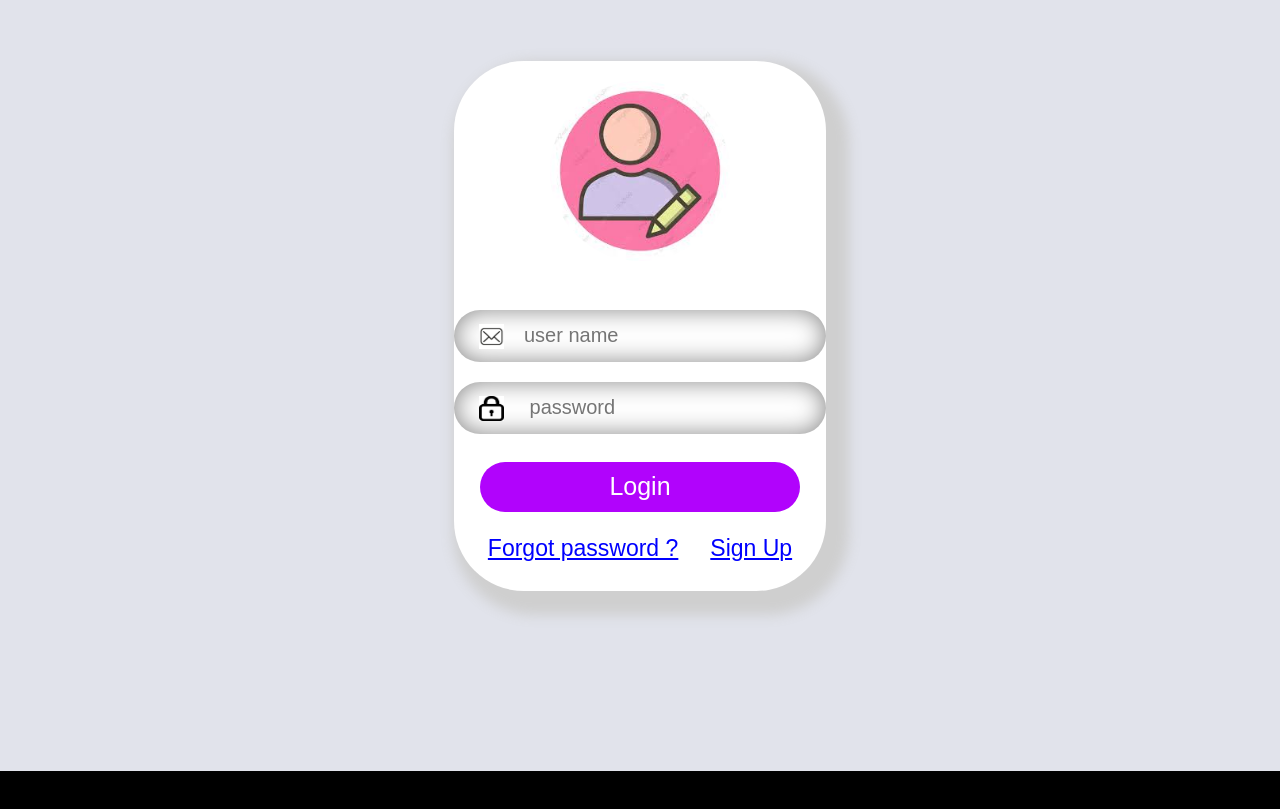
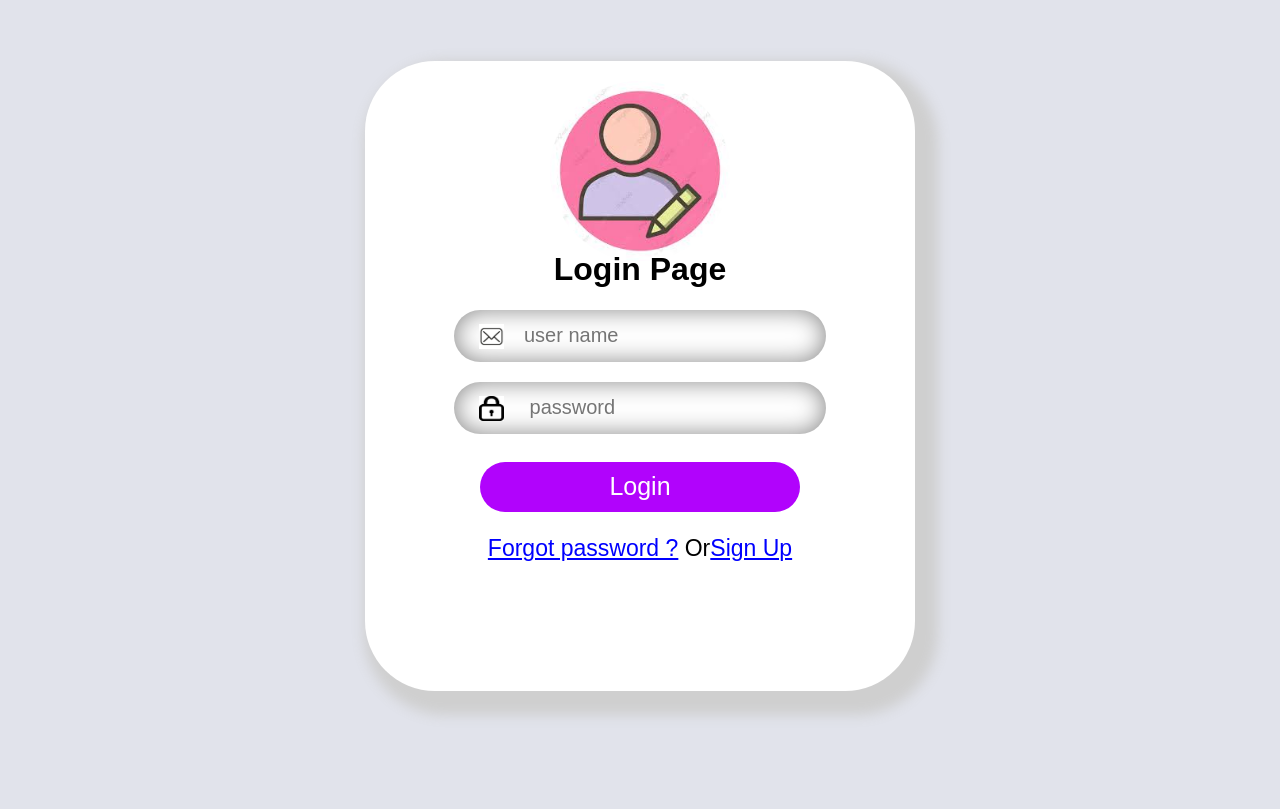
Before and after one commit to Rohit-S-Singh/Recommendation-System, a React (Create React App) app: page /login in a window 1280 px wide. Shown: the part 119-928 px from the top of the page. Before the commit the page ends 890 px from the top, so only its background shows below. Built offline with nearby package versions, Linux system fonts and the light colour scheme; the HTML template or start-up script is replaced by a standard one.

Commit message:
minor changes

```diff
--- a/src/components/Login/LoginUi.css
+++ b/src/components/Login/LoginUi.css
@@ -9,8 +9,8 @@
   .sub-main {
     display: flex;
     justify-content: center;
-    height: 500px;
-    width: 550%;
+    height: 600px;
+    width: 550px;
     box-shadow: 11px 12px 13px 12px rgb(207, 207, 207);
     padding-top: 30px;
     border-radius: 70px;
--- a/src/components/Login/index.js
+++ b/src/components/Login/index.js
@@ -17,7 +17,7 @@ function LoginUi() {
 
 
          </div>
-         <div>
+         <div style={{color:"black"}}>
            <h1>Login Page</h1>
            <div>
              <img src={email} alt="email" className="email"/>
```
